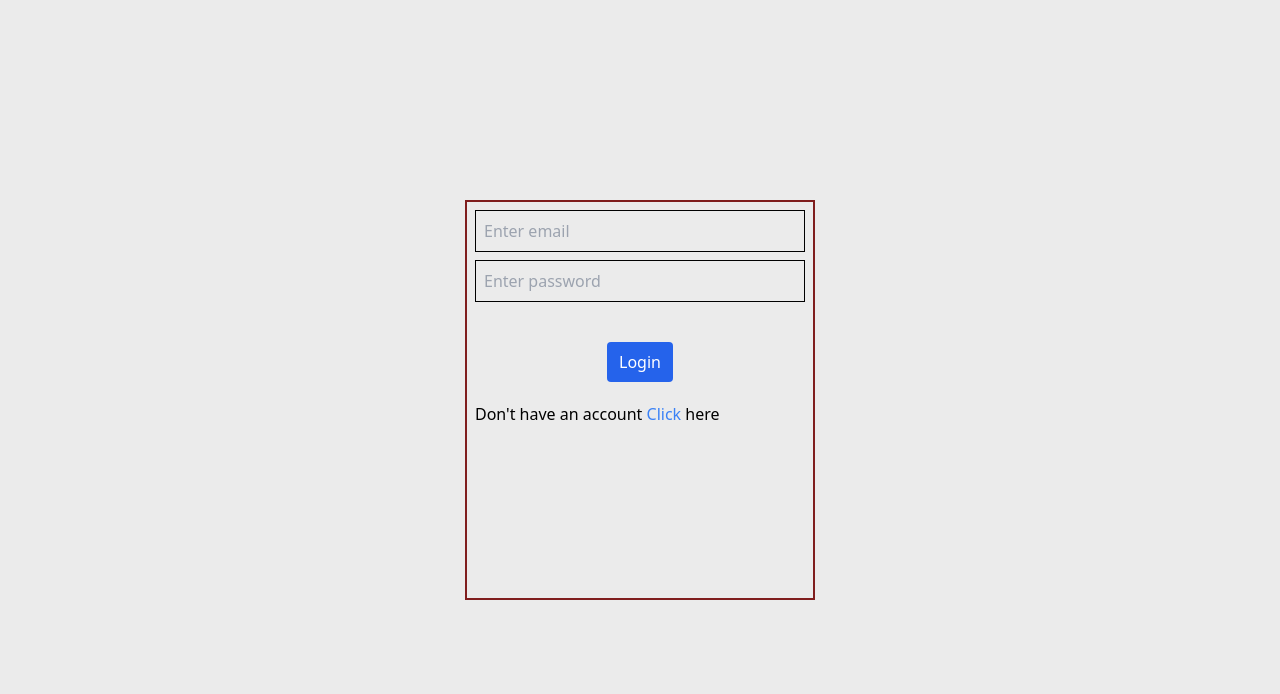
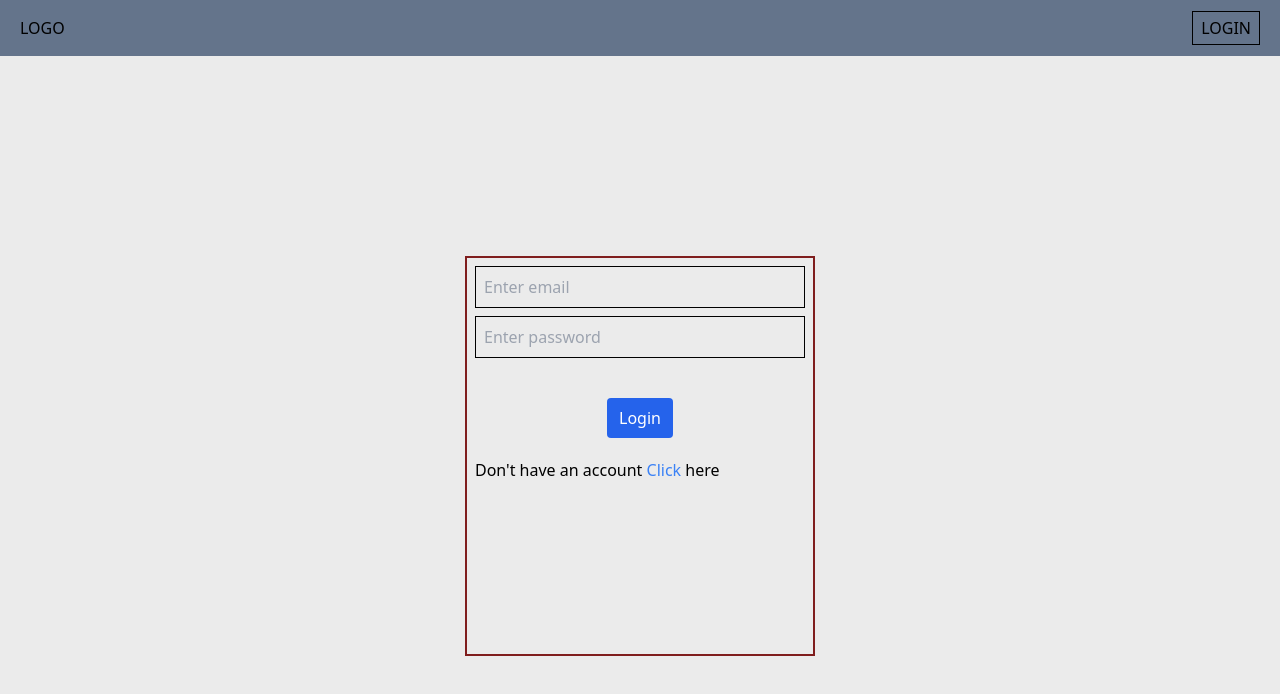
Before and after one commit to Pritam262/blogs, a Next.js app: page /admin/login in a window 1280 px wide. Shown: the top 694 px of the page. Built offline with nearby package versions, Linux system fonts and the light colour scheme; no server answers.

Commit message:
V-1.3.7
Add admin navbar and layout page and create variable.ts file for global variable

```diff
--- /dev/null
+++ b/components/adminNavbar.tsx
@@ -0,0 +1,20 @@
+
+
+import { cookies } from "next/headers";
+import AdminLogout from "./adminLogout";
+import Link from "next/link";
+
+export default function AdminNavBar() {
+
+    const cookie = cookies();
+
+    return <div className="w-full h-14 bg-slate-500 sticky top-0 flex items-center justify-between px-5">
+        <div>
+            LOGO
+        </div>
+
+        <div>
+            {cookie.get('admintoken')?.value ? <><Link href="/admin/postblog"> <button className="px-2 py-1 border border-black">POST BLOG</button> </Link> <AdminLogout adminToken={String(cookie.get('admintoken')?.value)} /> </>: <Link href="/admin/login"> <button className="px-2 py-1 border border-black">LOGIN</button> </Link>}
+        </div>
+    </div>
+}
--- /dev/null
+++ b/src/app/admin/layout.tsx
@@ -0,0 +1,25 @@
+import type { Metadata } from "next";
+
+import "@/app/globals.css";
+import AdminNavBar from "../../../components/adminNavbar";
+
+
+export const metadata: Metadata = {
+    title: "admin | pritamjana.com",
+    description: "Personal portfolio of pritamjana | pritamjana.com",
+};
+
+export default function AdminLayout({
+    children,
+}: Readonly<{
+    children: React.ReactNode;
+}>) {
+
+    return (
+        <html lang="en">
+            <body >
+                <AdminNavBar />
+                {children}</body>
+        </html>
+    );
+}
--- /dev/null
+++ b/src/variable.ts
@@ -0,0 +1 @@
+export const SERVER_URL = "http://192.168.50.14:3000"
```
